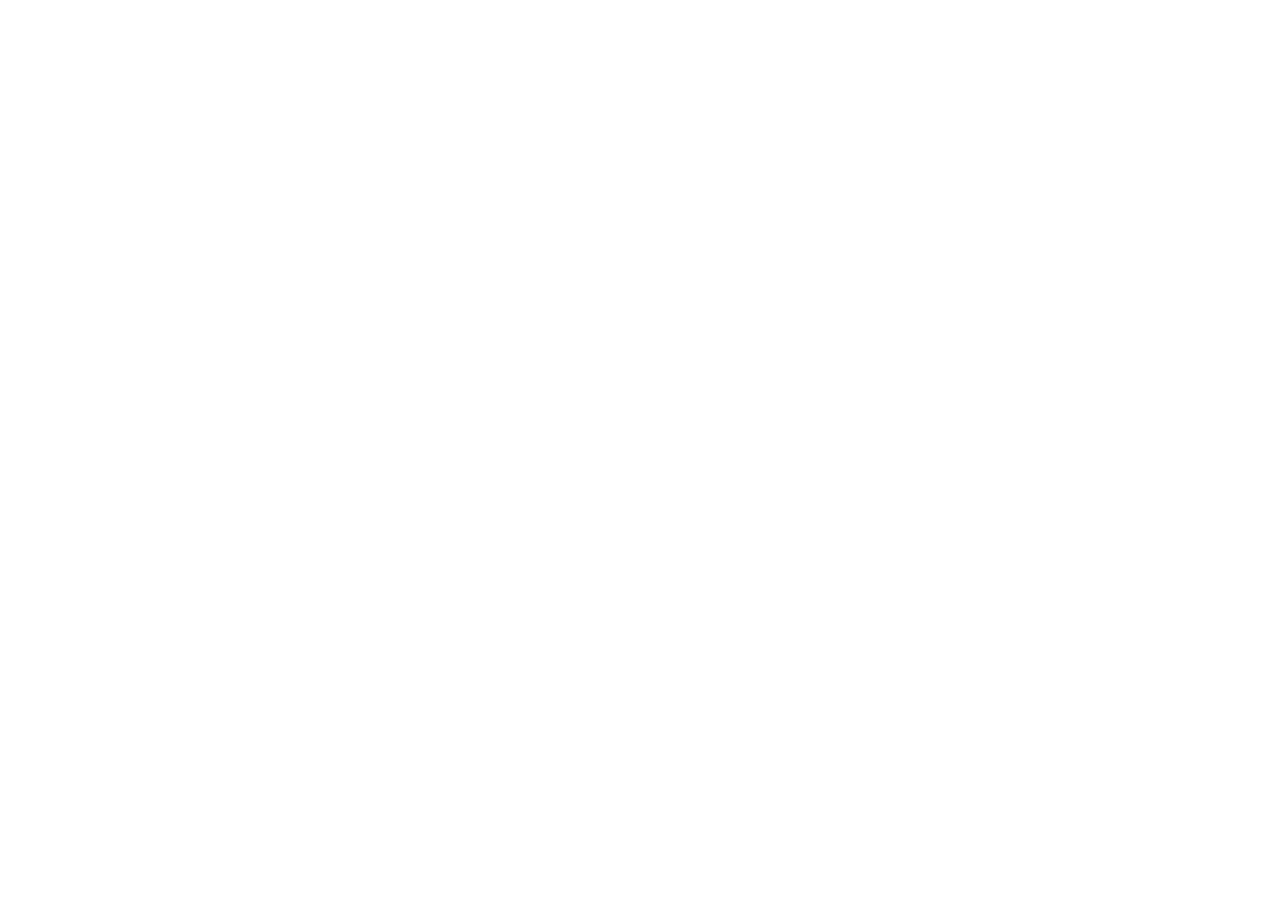
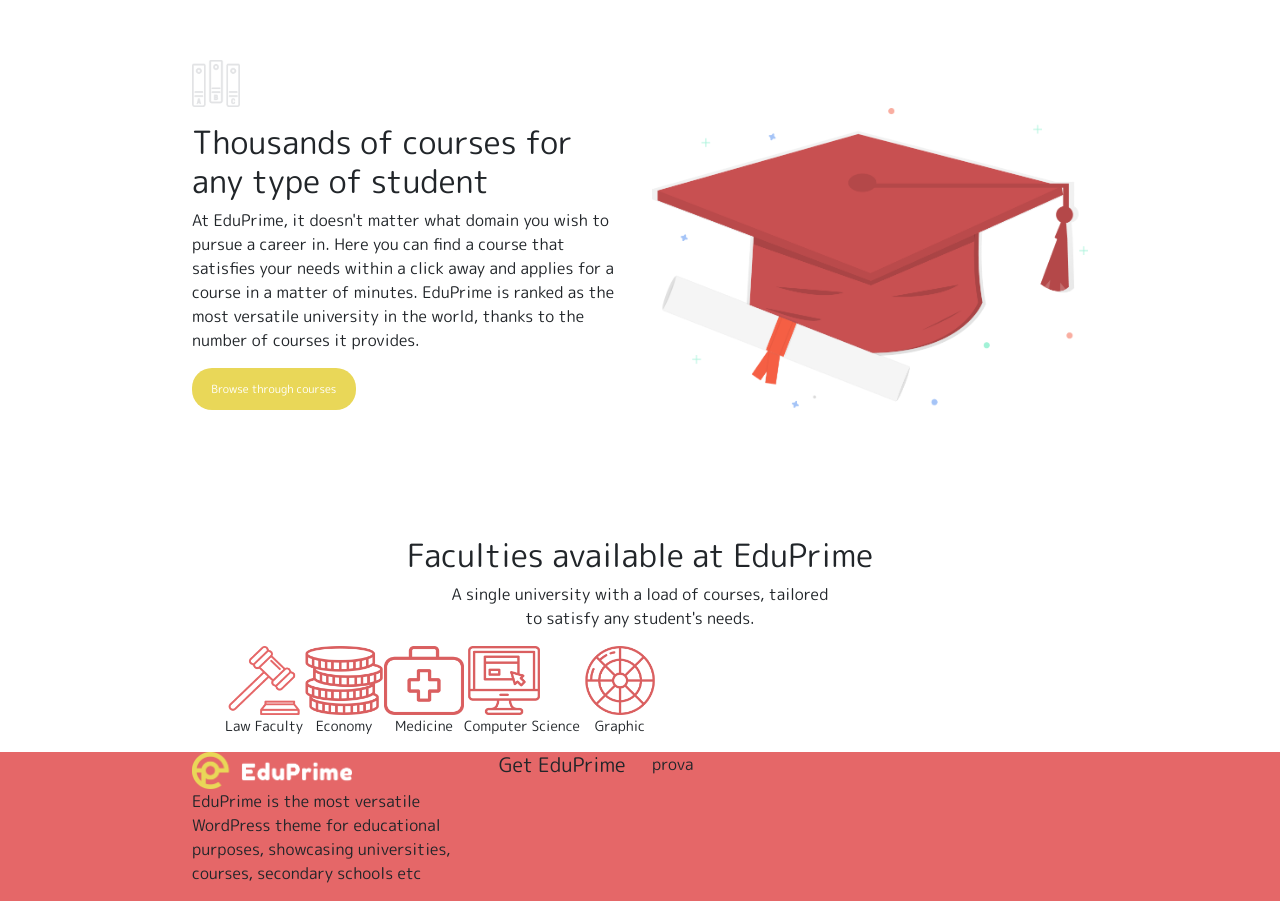
Before and after one commit to ludovicamessineo/proj-html-vuejs, a Vue app: page / in a window 1280 px wide. Shown: the part 520-1421 px from the top of the page. Before the commit the page ends 800 px from the top, so only its background shows below. Built offline with nearby package versions, Linux system fonts and the light colour scheme.

Commit message:
non funzionava il terminale, sezioni 1 e 2

```diff
--- a/src/App.vue
+++ b/src/App.vue
@@ -1,6 +1,6 @@
 <template>
   <div id="app">
-    <AppHeader />
+    <AppHeader/>
     <AppMain />
     <AppFooter />
   </div>
@@ -17,6 +17,44 @@
     AppHeader,
     AppMain,
     AppFooter
+  },
+  data() {
+    return {
+      listMenu: [
+        {
+          text: "Home",
+          active: true,
+        },
+        {
+          text: "Courses",
+          active: false,
+        },
+        {
+          text: "About Us",
+          active: false,
+        },
+        {
+          text: "News",
+          active: false,
+        },
+        {
+          text: "Pages",
+          active: false,
+        },
+        {
+          text: "Collectibles",
+          active: false,
+        },
+        {
+          text: "Contact",
+          active: false,
+        },
+        {
+          text: "Purchase",
+          active: false,
+        },
+      ],
+    }
   }
 }
 </script>
--- a/src/components/AppFooter.vue
+++ b/src/components/AppFooter.vue
@@ -1,5 +1,25 @@
 <template>
+    <footer>
+        <div class="ms_container">
+            <div class="row">
+                <div class="col-6">
+                    <div class="row footer-left">
+                        <div class="col-8">
+                            <img :src="require('../assets/theme_eduprime_logo.png')" alt="">
+                            <p>EduPrime is the most versatile WordPress theme for educational purposes, showcasing universities, courses, secondary schools etc</p>
+                        </div>
+                        <div class="col-4">
+                            <h5>Get EduPrime</h5>
+                        </div>
+                    </div>
+                </div>
+                <div class="col-6">
+                    prova
+                </div>
 
+            </div>
+        </div>
+    </footer>
 </template>
 
 <script>
@@ -9,5 +29,12 @@
 </script>
 
 <style>
+footer {
+    background-color: #e56768;
+}
+
+.footer-left img {
+    width: 10rem;
+}
 
 </style>
--- a/src/components/AppHeader.vue
+++ b/src/components/AppHeader.vue
@@ -14,7 +14,10 @@
 
 <script>
 export default {
-
+    name: 'AppHeader',
+    props: {
+        menu: Object
+    }
 }
 </script>
 
--- a/src/components/AppMain.vue
+++ b/src/components/AppMain.vue
@@ -1,14 +1,71 @@
 <template>
   <main>
       <section class="first-banner">
+          <div class="ms_container">
+             <h2>Key for your success</h2>
+             <p>EduPrime is the most versatile WordPress theme for educational purposes, showcasing universities, courses, secondary schools etc.</p>
+          </div>
+      </section>
 
+      <section >
+          <AppSectionText />
+      </section>
+
+      <section class="course-option">
+          <div class="ms_container ms_mt text-center">
+            <h2>Faculties available at EduPrime</h2>
+            <p>A single university with a load of courses, tailored <br> to satisfy any student's needs. </p>
+            <ul class="course-card d-flex">
+                <li v-for="(item, index) in imgCard" :key="index" class="d-flex flex-column">
+                    <img :src="require(`../assets/${item.img}`)" alt="">
+                    <small> {{item.text}} </small>
+                </li>
+            </ul>
+
+          </div>
       </section>
   </main>
 </template>
 
 <script>
+import AppSectionText from './AppSectionText.vue'
+
 export default {
-
+    name: 'AppMain',
+    components: {
+        AppSectionText
+    },
+    data() {
+       return {
+           imgCard: [
+               {
+                   img: "Gavel-v2.png",
+                   text: "Law Faculty",
+                   active: true
+               },
+               {
+                   img: "Coins-tabs-v2.png",
+                   text: "Economy",
+                   active: false
+               },
+               {
+                   img: "Medicine-tabs-v2.png",
+                   text: "Medicine",
+                   active: false
+               },
+               {
+                   img: "Computer-tabs-v2.png",
+                   text: "Computer Science",
+                   active: false
+               },
+               {
+                   img: "Palette-tabs-v2.png",
+                   text: "Graphic",
+                   active: false
+               }
+           ]
+       }
+    }
 }
 </script>
 
@@ -19,9 +76,14 @@
         background-position: center;
         background-size: cover;
         position: relative;
+        color: white;
+        display: flex;
+        justify-content: center;
+        align-items: center;
+        text-align: center;
     }
 
-    .first-banner::after {
+    .first-banner::before {
         content: '';
         background-color: rgba(229, 103, 104, .9);
         position: absolute;
@@ -30,4 +92,8 @@
         width: 100%;
         height: 100%;
     }
+
+    .course-card img {
+        width: 5rem;
+    }
 </style>
--- /dev/null
+++ b/src/components/AppSectionText.vue
@@ -0,0 +1,32 @@
+<template>
+  <div class="courses ms_container ms_mt">
+      <div class="row">
+          <div class="col col-text">
+              <img :src="require('../assets/Books-icon.png')" alt="">
+              <h2>Thousands of courses for any type of student</h2>
+              <p>At EduPrime, it doesn't matter what domain you wish to pursue a career in. Here you can find a course that satisfies your needs within a click away and applies for a course in a matter of minutes. EduPrime is ranked as the most versatile university in the world, thanks to the number of courses it provides.</p>
+              <button class="ms_btn">Browse through courses</button>
+          </div>
+          <div class="col col-img">
+              <img :src="require('../assets/Graduation-Illustration.png')" alt="">
+          </div>
+      </div>
+  </div>
+</template>
+
+<script>
+export default {
+
+}
+</script>
+
+<style>
+.col-text > img {
+    width: 3rem;
+    margin-bottom: 1rem;
+}
+
+.col-img > img {
+    padding: 3rem 0;
+}
+</style>
--- a/src/style/common.scss
+++ b/src/style/common.scss
@@ -1,5 +1,29 @@
+// BOOTSTRAP
 @import "~bootstrap/scss/bootstrap.scss";
+@import url('https://fonts.googleapis.com/css2?family=M+PLUS+Rounded+1c:wght@300;400;800&display=swap');
 
+// COMMON
+body {
+    font-family: 'M PLUS Rounded 1c', sans-serif;
+}
+
+.ms_container {
+    width: 70%;
+    margin: 0 auto;
+}
+
+.ms_mt {
+    margin-top: 5rem;
+}
+
+.ms_btn {
+    background-color: #e9d758;
+    border: #e9d758;
+    color: white;
+    border-radius: 20px;
+    padding: .8rem 1.2rem;
+    font-size: .7rem;
+}
 
 img {
     width: 100%;
```
Also changed, not shown: src/components/AppSectionImg.vue (added, +13 -0 lines).
